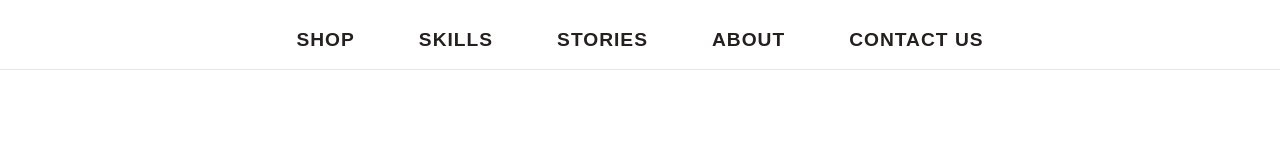
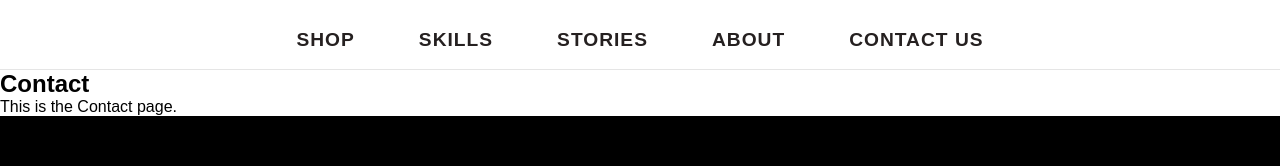
Before and after one commit to vinodwagh07/Appscrip-task-Vinod-Wagh, a Next.js app: page /contact-us in a window 1280 px wide. Before the commit this address had no page. Shown: the part 137-303 px from the top of the page. Built offline with nearby package versions, Linux system fonts and the light colour scheme.

Commit message:
feat(nav-pages): add About, Contact, Skills, Stories placeholder pages - Added placeholder pages to verify header navigation links

```diff
--- /dev/null
+++ b/src/app/contact-us/page.js
@@ -0,0 +1,9 @@
+import "@/app/globals.css";
+export default function ContactPage() {
+  return (
+    <section className="full-page-center">
+      <h1>Contact</h1>
+      <p>This is the Contact page.</p>
+    </section>
+  );
+}
```
Also changed, not shown: src/app/about/page.js (added, +9 -0 lines), src/app/skills/page.js (added, +9 -0 lines), src/app/stories/page.js (added, +9 -0 lines).
